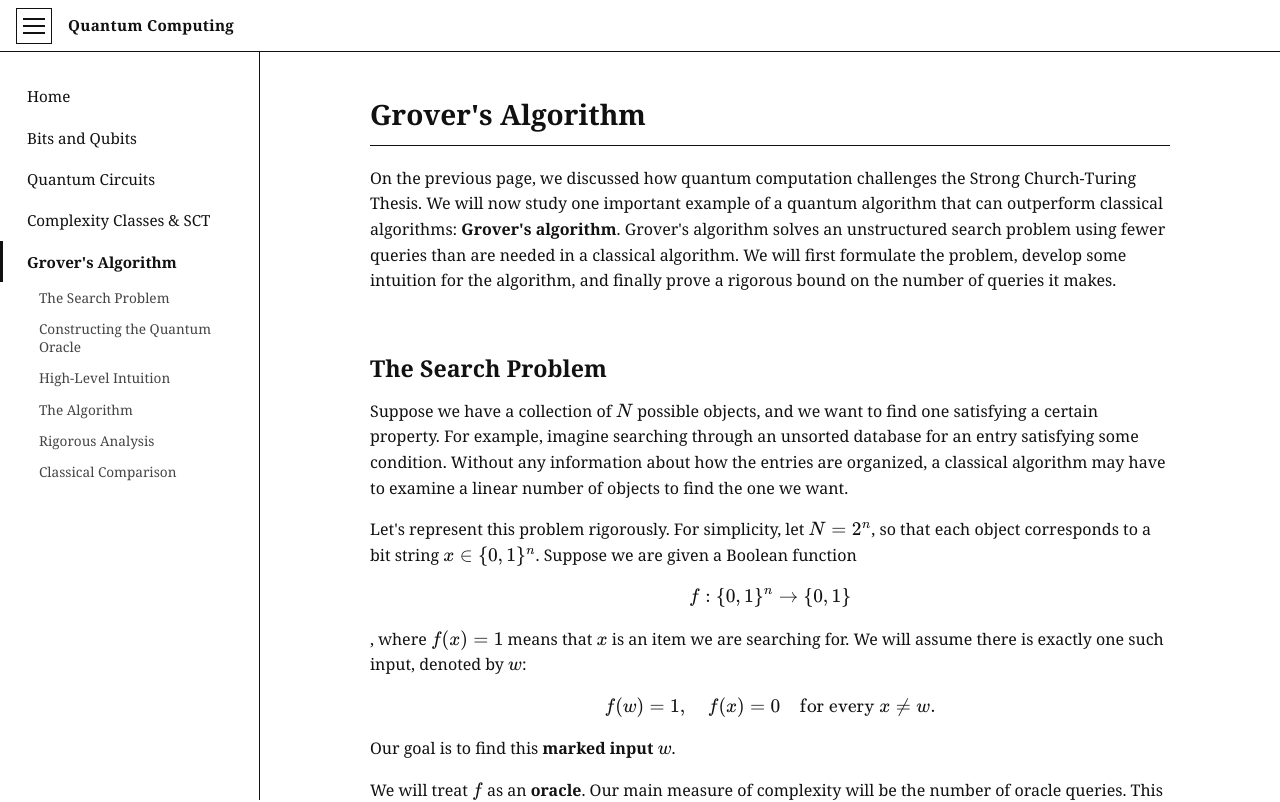
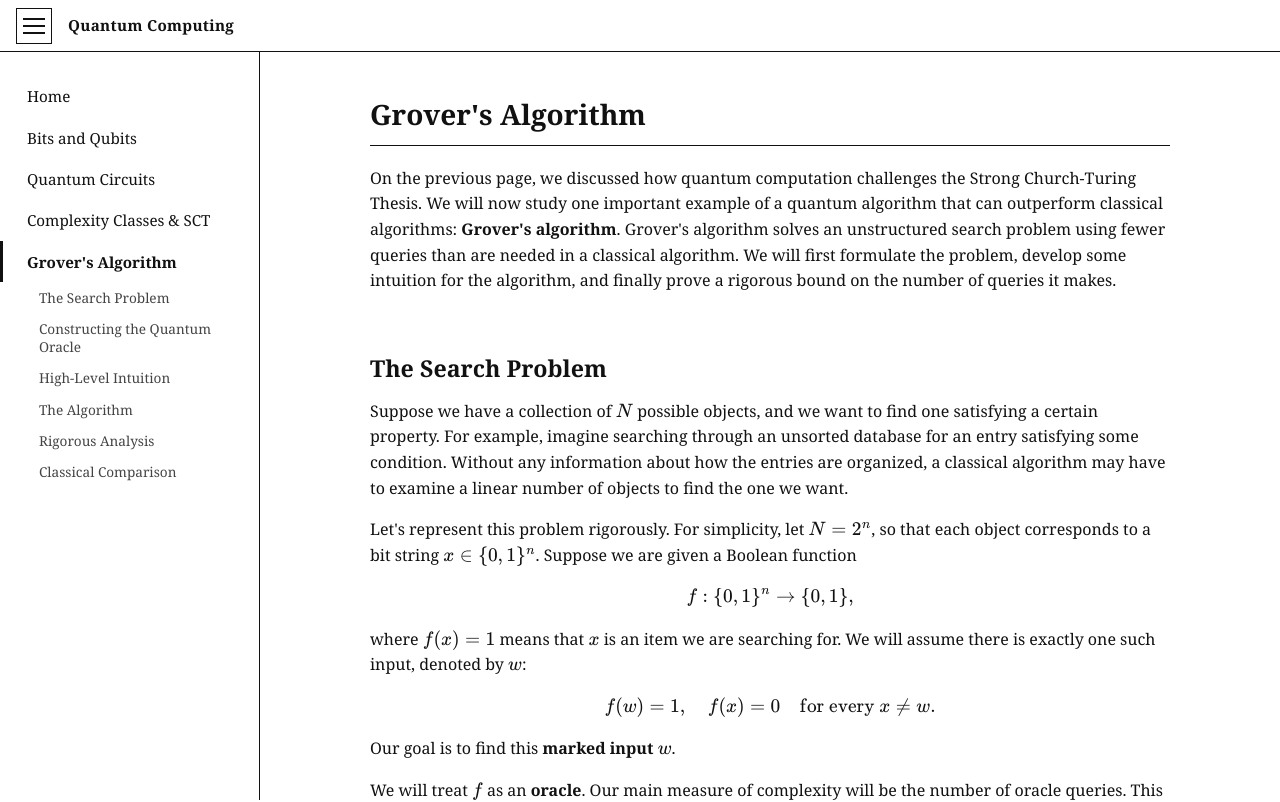
Before and after one commit to Kingcong123/new_undergrad_complexity_website, a plain HTML site: page grover.html in a window 1280 px wide. Shown: the top 802 px of the page. Drawn offline with nearby package versions, Linux system fonts and the light colour scheme.

Commit message:
more small errors

```diff
--- a/grover.html
+++ b/grover.html
@@ -70,7 +70,7 @@
       <p>
         Let's represent this problem rigorously.
         For simplicity, let $N=2^n$, so that each object corresponds to a bit string $x\in\{0,1\}^n$.
-        Suppose we are given a Boolean function $$f:\{0,1\}^n\to\{0,1\}$$,
+        Suppose we are given a Boolean function $$f:\{0,1\}^n\to\{0,1\},$$
         where $f(x)=1$ means that $x$ is an item we are searching for.
         We will assume there is exactly one such input, denoted by $w$:
         $$ f(w)=1,\quad f(x)=0\quad\text{for every }x\neq w.$$
```
Also changed, not shown: index.html (+2 -2 lines).
